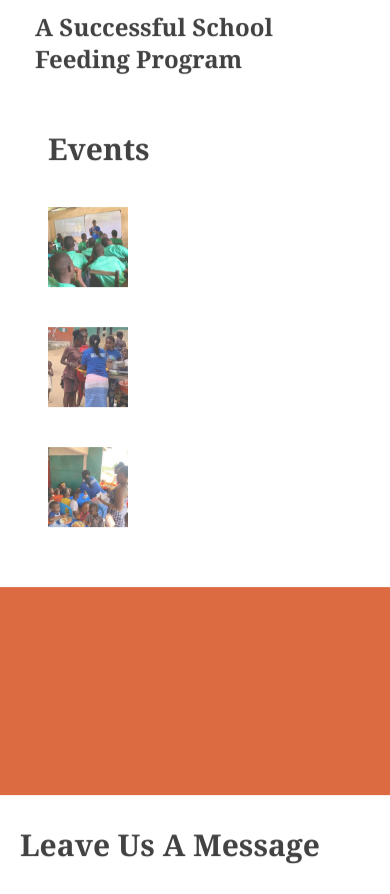
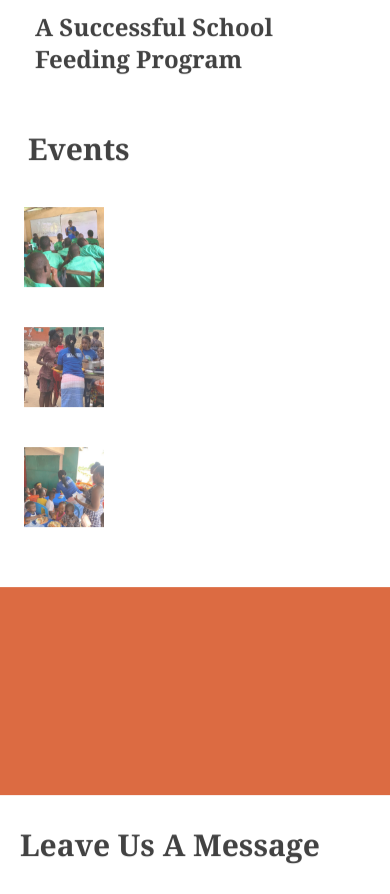
Before and after one commit to RobustTechLiberia/saints_of_humanity, a React (Vite) app: page /#/ in a window 390 px wide. Shown: the part 4760-5654 px from the top of the page. Built offline with nearby package versions, Linux system fonts and the light colour scheme.

Commit message:
deployment

```diff
--- a/src/components/recent_projects.jsx
+++ b/src/components/recent_projects.jsx
@@ -48,21 +48,21 @@ class RecentProjects extends React.Component {
             </div>
           </div>
           {/* events */}
-          <div className="lg:w-lg md:w-auto w-auto bg-white md:my-20 lg:my-20 my-5 mx-8">
+          <div className="lg:w-lg md:w-auto w-auto bg-white md:my-20 lg:my-20 my-5 mx-3">
             <span className="font-serif text-3xl md:text-3xl md:mx-0 lg:mx-0 mx-4 capitalize text-left font-semibold">
               events{" "}
             </span>
-            <div className="flex flex-col my-10 md:justify-start md:mx-0 lg:mx-0 mx-4 md:items-start h-auto bg-white">
+            <div className="flex flex-col my-10 md:justify-start md:mx-0 lg:mx-0 mx-3 md:items-start h-auto bg-white">
               <div className="w-20 bg-gray-800 h-20 flex flex-wrap justify-start items-start">
                 <img src={img1} alt="" className="w-20 h-20 object-cover" />
               </div>
             </div>
-            <div className="flex flex-col my-10 md:justify-start md:mx-0 lg:mx-0 mx-4 md:items-start h-auto bg-white">
+            <div className="flex flex-col my-10 md:justify-start md:mx-0 lg:mx-0 mx-3 md:items-start h-auto bg-white">
               <div className="w-20 bg-gray-800 h-20">
                 <img src={img2} alt="" className="w-20 h-20 object-cover" />
               </div>
             </div>
-            <div className="flex flex-col my-10 md:justify-start md:mx-0 lg:mx-0 mx-4 md:items-start h-auto bg-white">
+            <div className="flex flex-col my-10 md:justify-start md:mx-0 lg:mx-0 mx-3 md:items-start h-auto bg-white">
               <div className="w-20 bg-gray-800 h-20">
                 <img src={img3} alt="" className="w-20 h-20 object-cover" />
               </div>
```
